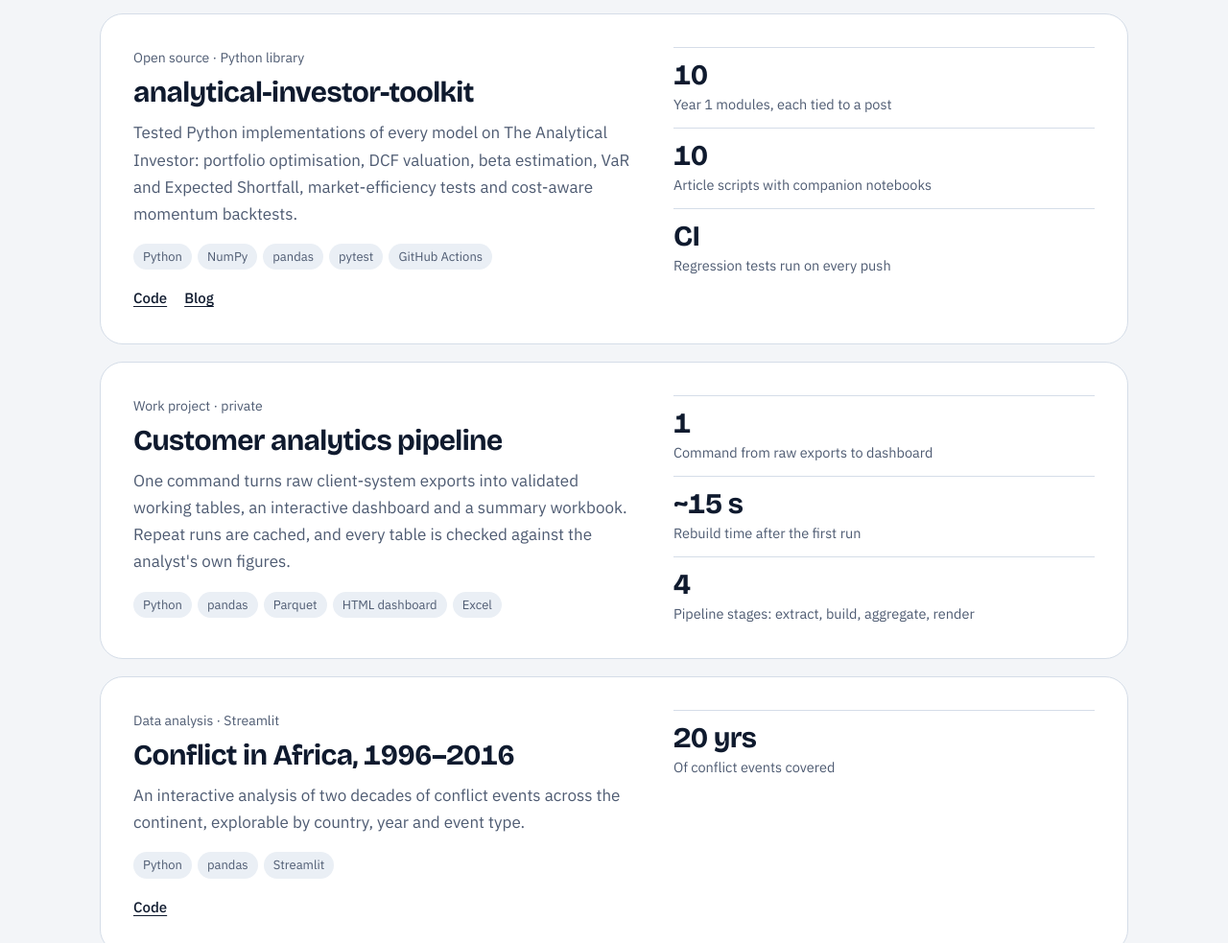
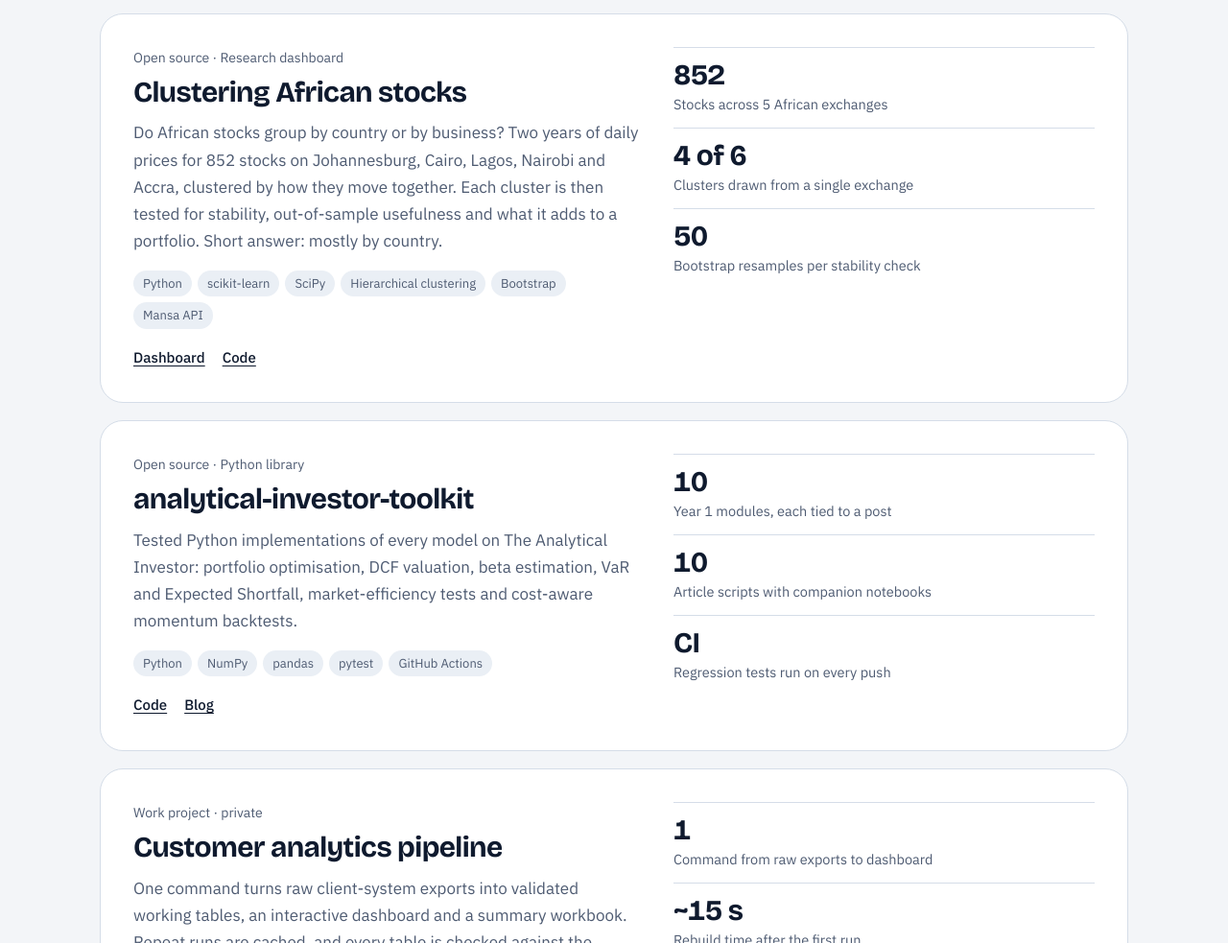
Before and after one commit to TimothyBAine/timothybaine.github.io, a plain HTML site: page index.html in a window 1280 px wide. Shown: the part 2580-3563 px from the top of the page at 96% size. Drawn offline with nearby package versions, Linux system fonts and the light colour scheme; no server answers.

Commit message:
Add Clustering African Stocks to selected work
Co-Authored-By: Claude Opus 5.5 <noreply@anthropic.com>

```diff
--- a/index.html
+++ b/index.html
@@ -245,6 +245,20 @@ footer{padding:40px 0 120px;color:var(--faint);font-size:14px;border-top:1px sol
       <div class="work">
         <article class="case">
           <div>
+            <div class="kind">Open source · Research dashboard</div>
+            <h3>Clustering African stocks</h3>
+            <p>Do African stocks group by country or by business? Two years of daily prices for 852 stocks on Johannesburg, Cairo, Lagos, Nairobi and Accra, clustered by how they move together. Each cluster is then tested for stability, out-of-sample usefulness and what it adds to a portfolio. Short answer: mostly by country.</p>
+            <ul class="tags"><li>Python</li><li>scikit-learn</li><li>SciPy</li><li>Hierarchical clustering</li><li>Bootstrap</li><li>Mansa API</li></ul>
+            <div class="links"><a href="https://timothybaine.github.io/clustering-african-stocks/">Dashboard</a><a href="https://github.com/TimothyBAine/clustering-african-stocks">Code</a></div>
+          </div>
+          <dl class="metrics">
+            <div><dt>852</dt><dd>Stocks across 5 African exchanges</dd></div>
+            <div><dt>4 of 6</dt><dd>Clusters drawn from a single exchange</dd></div>
+            <div><dt>50</dt><dd>Bootstrap resamples per stability check</dd></div>
+          </dl>
+        </article>
+        <article class="case">
+          <div>
             <div class="kind">Open source · Python library</div>
             <h3>analytical-investor-toolkit</h3>
             <p>Tested Python implementations of every model on The Analytical Investor: portfolio optimisation, DCF valuation, beta estimation, VaR and Expected Shortfall, market-efficiency tests and cost-aware momentum backtests.</p>
```
